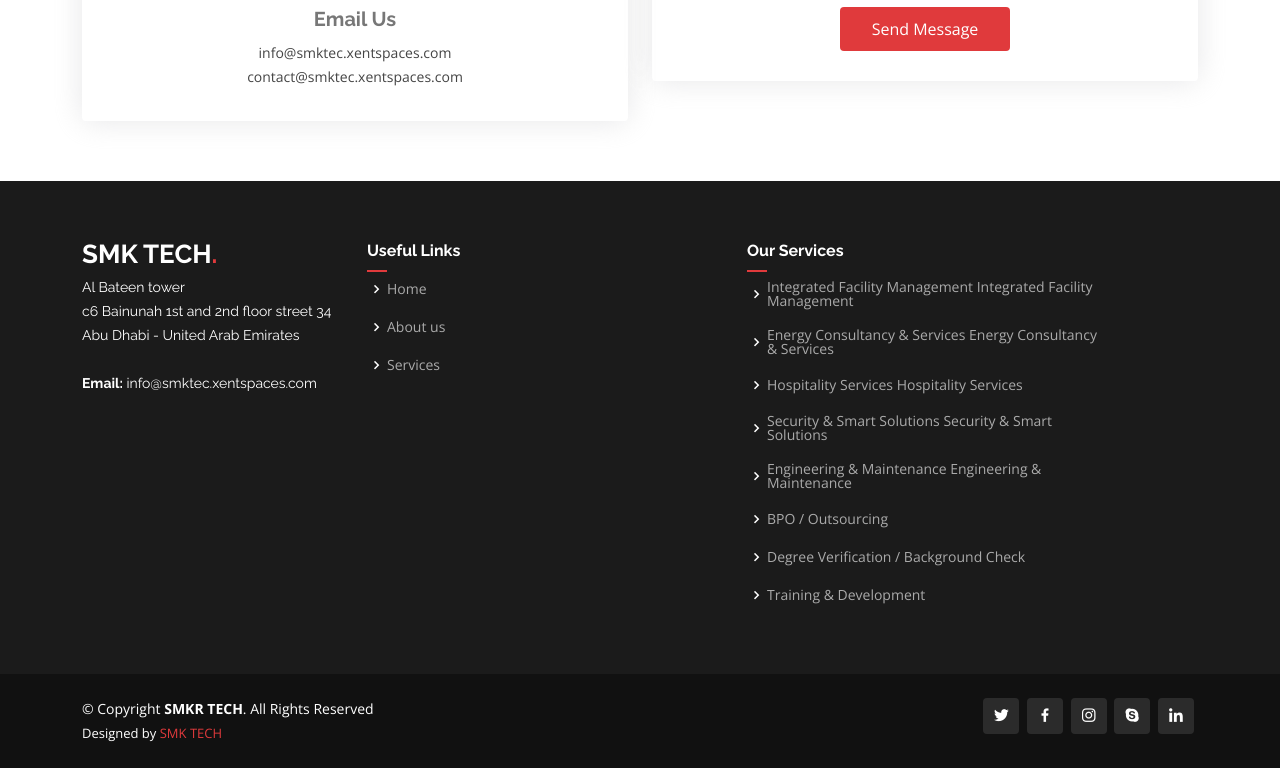
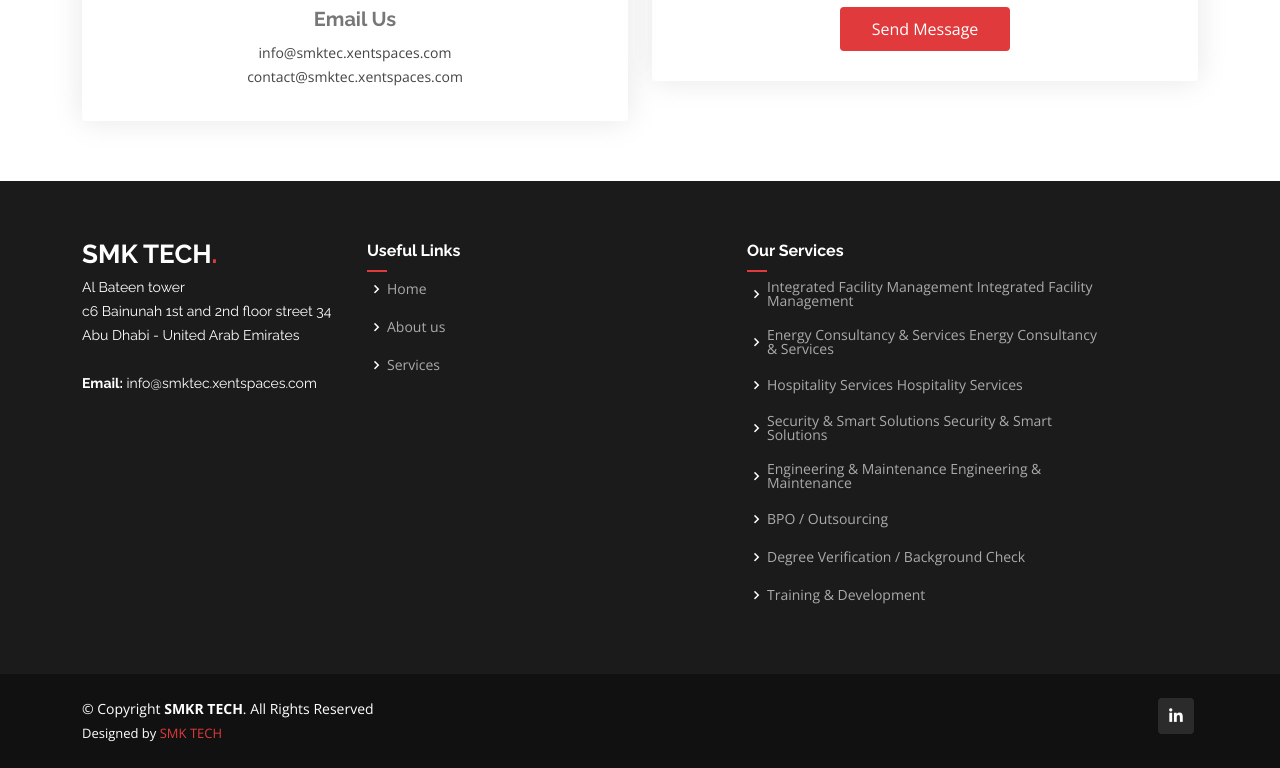
Before and after one commit to AlwaysBlue-dev/job-task2, a plain HTML site: page index.html in a window 1280 px wide. Shown: the part 5257-6025 px from the top of the page. Drawn offline with nearby package versions, Linux system fonts and the light colour scheme.

Commit message:
email update

```diff
--- a/index.html
+++ b/index.html
@@ -589,7 +589,7 @@
 
             <div class="col-lg-6">
               <form
-                action="https://formsubmit.co/mirzaabdullah3637@gmail.com"
+                action="https://formsubmit.co/e74f8638f716c5244d492207d42d5f6d"
                 method="post"
                 role="form"
                 class="php-email-form"
@@ -737,10 +737,10 @@
           </div>
         </div>
         <div class="social-links text-center text-md-end pt-3 pt-md-0">
-          <a href="#" class="twitter"><i class="bx bxl-twitter"></i></a>
-          <a href="#" class="facebook"><i class="bx bxl-facebook"></i></a>
-          <a href="#" class="instagram"><i class="bx bxl-instagram"></i></a>
-          <a href="#" class="google-plus"><i class="bx bxl-skype"></i></a>
+          <!-- <a href="#" class="twitter"><i class="bx bxl-twitter"></i></a> -->
+          <!-- <a href="#" class="facebook"><i class="bx bxl-facebook"></i></a> -->
+          <!-- <a href="#" class="instagram"><i class="bx bxl-instagram"></i></a> -->
+          <!-- <a href="#" class="google-plus"><i class="bx bxl-skype"></i></a> -->
           <a href="#" class="linkedin"><i class="bx bxl-linkedin"></i></a>
         </div>
       </div>
```
